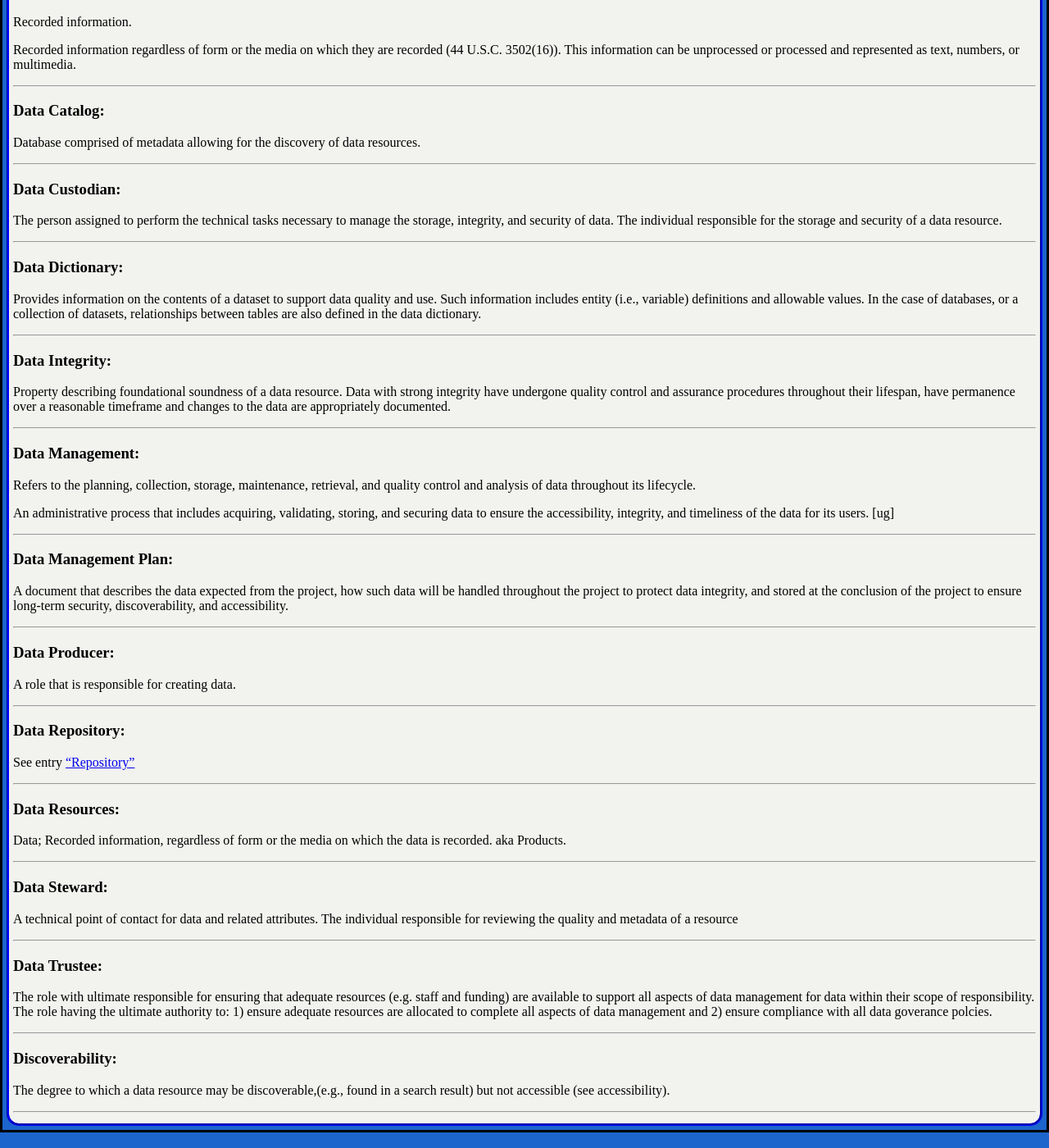
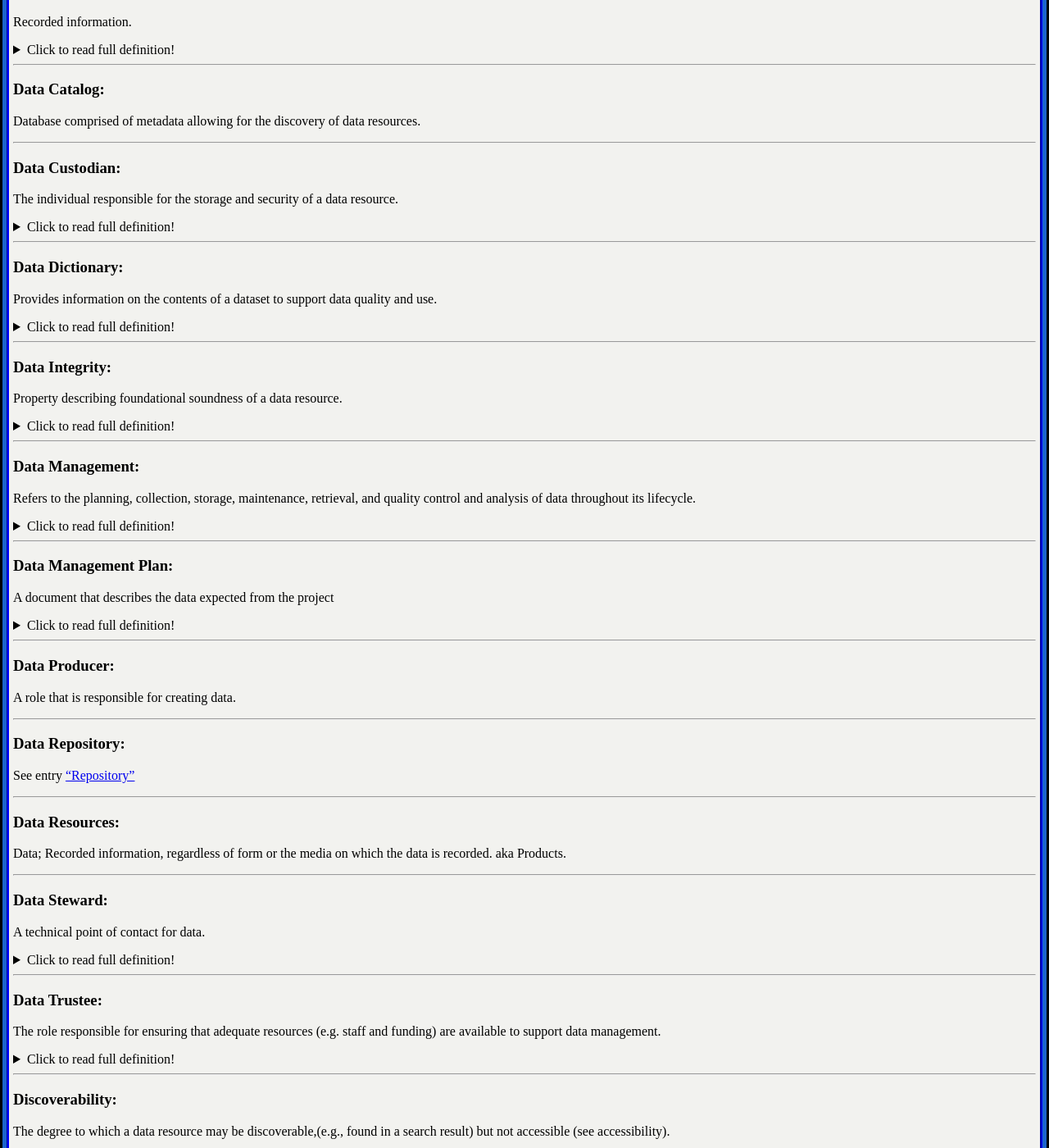
Before and after one commit to ThePanamalien/TestOne, a Jekyll site: the page built from _pages/D.md, in a window 1280 px wide and 1400 px high, scrolled down 483 px. Shown: the whole window at 82% size. Built offline with Jekyll 4.4.1, drawn with Linux system fonts in a browser that asks for light colours.

Commit message:
Update D.md
Typo corrections

```diff
--- a/_pages/D.md
+++ b/_pages/D.md
@@ -4,13 +4,20 @@ layout: glossaryPage
 ---
 
 # **D:**
+
 ___
 
 ### **Data:**
 Recorded information.
 
+<details>
+  <summary>Click to read full definition!</summary>
+<p>
 Recorded information regardless of form or the media on which they are recorded (44 U.S.C. 3502(16)).
 This information can be unprocessed or processed and represented as text, numbers, or multimedia.
+</p>
+</details>
+
 
 ___
 
@@ -20,23 +27,41 @@ Database comprised of metadata allowing for the discovery of data resources.
 ___
 
 ### **Data Custodian:**
+The individual responsible for the storage and security of a data resource.
+
+<details>
+  <summary>Click to read full definition!</summary>
+<p>
 The person assigned to perform the technical tasks necessary to manage the storage, integrity, and security of data.
-The individual responsible for the storage and security of a data resource.
+</p>
+</details>
 
 ___
 
 ### **Data Dictionary:**
 Provides information on the contents of a dataset to support data quality and use.
+
+<details>
+  <summary>Click to read full definition!</summary>
+<p>
 Such information includes entity (i.e., variable) definitions and allowable values.
 In the case of databases, or a collection of datasets, relationships between tables are
 also defined in the data dictionary.
+</p>
+</details>
 
- ___
+___
 
 ### **Data Integrity:**
 Property describing foundational soundness of a data resource.
+
+<details>
+  <summary>Click to read full definition!</summary>
+<p>
 Data with strong integrity have undergone quality control and assurance procedures throughout their lifespan,
 have permanence over a reasonable timeframe and changes to the data are appropriately documented.
+</p>
+</details>
 
 ___
 
@@ -44,15 +69,27 @@ ___
 Refers to the planning, collection, storage, maintenance, retrieval, and quality control and analysis of data
 throughout its lifecycle.
 
+<details>
+  <summary>Click to read full definition!</summary>
+<p>
 An administrative process that includes acquiring, validating, storing, and securing data to ensure the accessibility,
-integrity, and timeliness of the data for its users. [ug]
+integrity, and timeliness of the data for its users.
+</p>
+</details>
 
 ___
 
 ### **Data Management Plan:**
+A document that describes the data expected from the project
+
+<details>
+  <summary>Click to read full definition!</summary>
+<p>
 A document that describes the data expected from the project, how such data will be handled throughout the project
 to protect data integrity, and stored at the conclusion of the project to ensure long-term security,
 discoverability, and accessibility.
+</p>
+</details>
 
 ___
 
@@ -72,16 +109,33 @@ Data; Recorded information, regardless of form or the media on which the data is
 ___
 
 ### **Data Steward:**
+A technical point of contact for data.
+
+<details>
+  <summary>Click to read full definition!</summary>
+<p>
 A technical point of contact for data and related attributes.
 The individual responsible for reviewing the quality and metadata of a resource
+</p>
+</details>
 
 ___
 
 ### **Data Trustee:**
-The role with ultimate responsible for ensuring that adequate resources (e.g. staff and funding) are
+The role responsible for ensuring that adequate resources (e.g. staff and funding) are
+available to support data management.
+
+<details>
+  <summary>Click to read full definition!</summary>
+<p>
+The role with ultimate responsibility for ensuring that adequate resources (e.g. staff and funding) are
 available to support all aspects of data management for data within their scope of responsibility.
-The role having the ultimate authority to: 1) ensure adequate resources are allocated to complete all aspects of data
-management and 2) ensure compliance with all data goverance polcies.
+The role having the ultimate authority to: <br>
+1) ensure adequate resources are allocated to complete all aspects of data
+management and <br>
+2) ensure compliance with all data goverance polcies.
+</p>
+</details>
 
 ___
 
```
